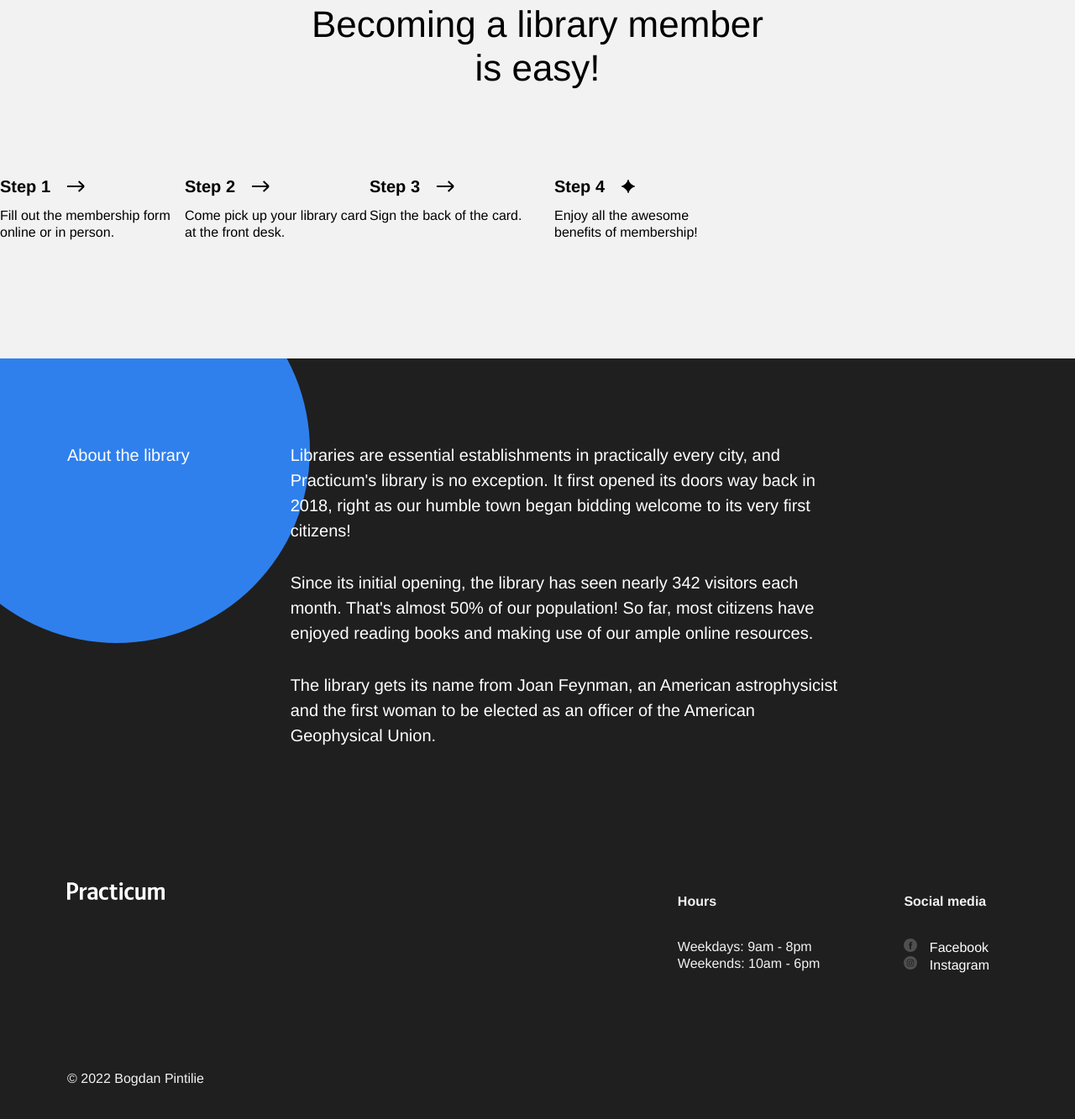
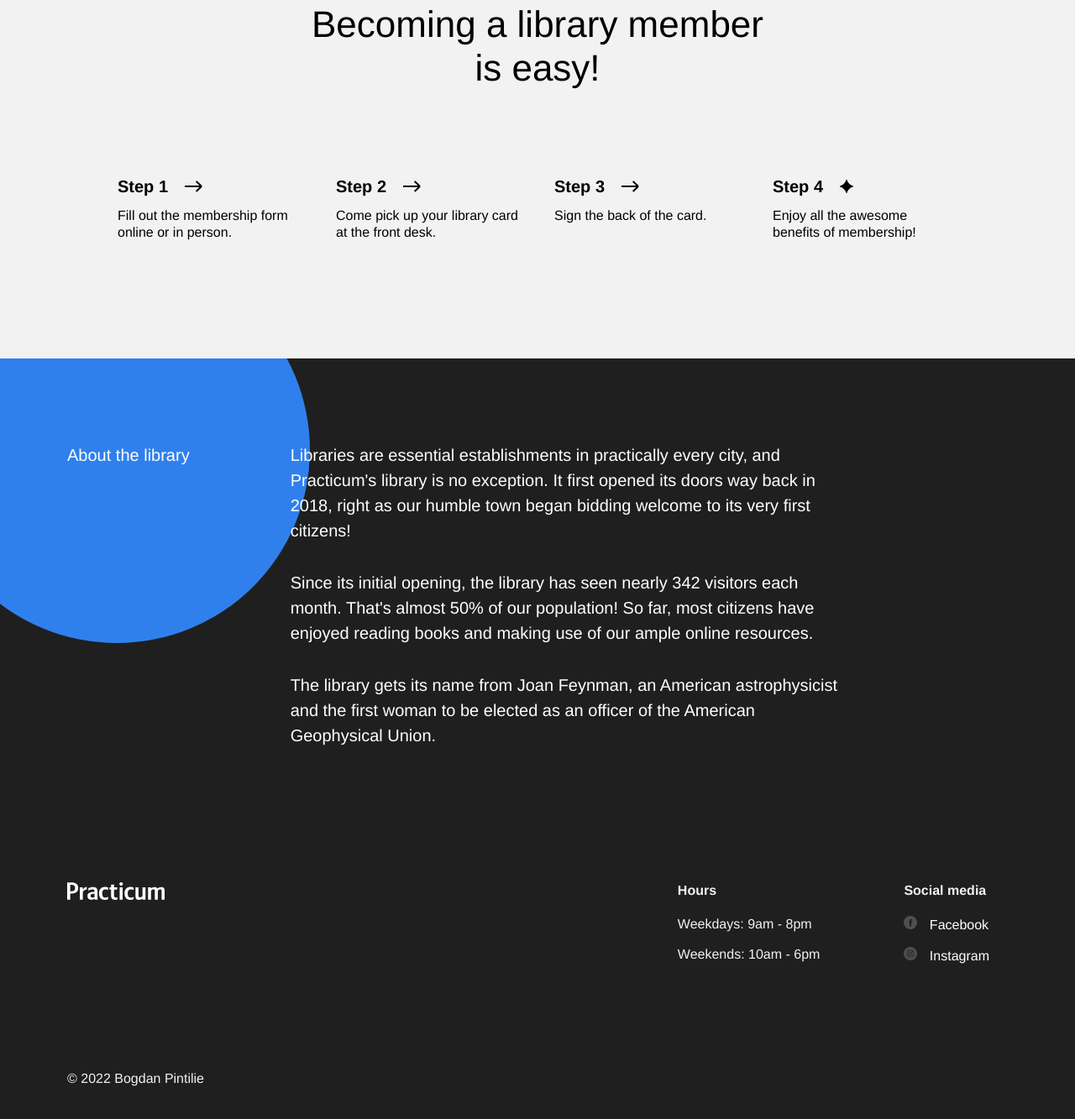
Before and after one commit to Bogdan11p/se_project_library, a plain HTML site: page index.html in a window 1280 px wide. Shown: the part 3015-4348 px from the top of the page at 84% size. Drawn offline with Linux system fonts and the light colour scheme.

Commit message:
new update

```diff
--- a/styles/style.css
+++ b/styles/style.css
@@ -5,7 +5,6 @@
   font-size: 16px;
   line-height: 20px;
   margin: 0 auto;
-
 }
 
 .header {
@@ -331,11 +330,11 @@
   padding: 0;
   margin: 100px 0 0;
   display: flex;
-  flex-basis: content;
+  justify-content: center;
+  gap: 40px;
 }
 
 .step {
-  gap: 40px;
   width: 220px;
 }
 
@@ -385,13 +384,13 @@
 }
 
 .about__paragraph {
-font-size: 20px;
-margin: 0;
-padding: 0px 0px 32px;
+  font-size: 20px;
+  margin: 0;
+  padding: 0px 0px 32px;
 }
 
 .about__paragraph:last-of-type {
-padding: 0;
+  padding: 0;
 }
 
 .about__circle {
@@ -438,17 +437,19 @@ padding: 0;
   padding: 0;
   margin: 0;
 }
-.footer__list-item: {
-padding-bottom:  16px;
+.footer__list-item {
+  padding-bottom: 16px;
 }
 .footer__list-item:last-of-type {
-padding-bottom: 0;
+  padding-bottom: 0;
 }
 
 .footer__column-heading {
   padding-bottom: 20px;
   font-size: 16px;
   line-height: 20px;
+  margin-top: 0;
+  margin-bottom: 0;
 }
 
 .footer__column-link {
```
